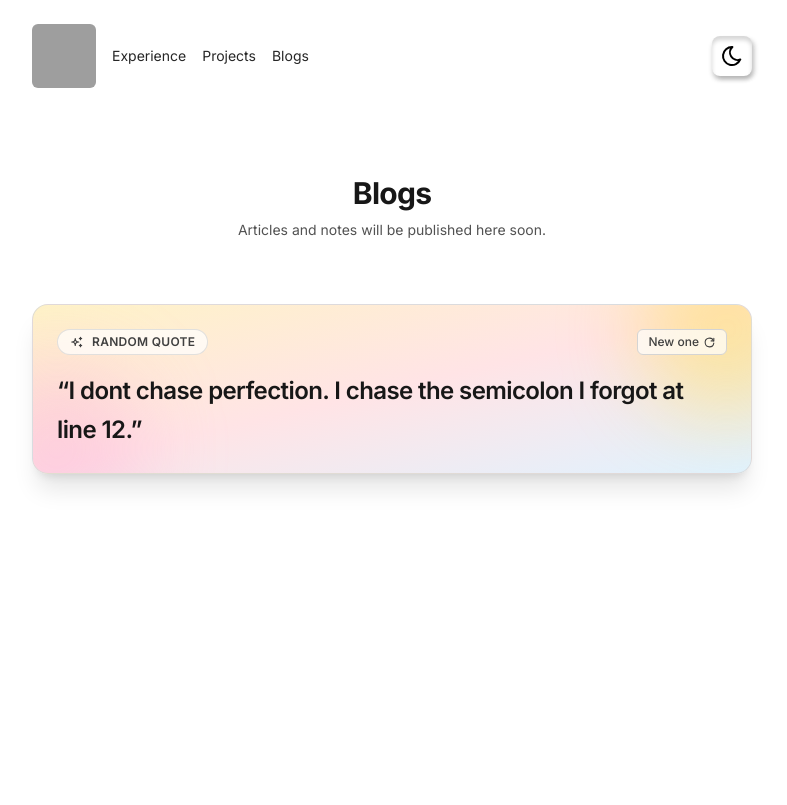
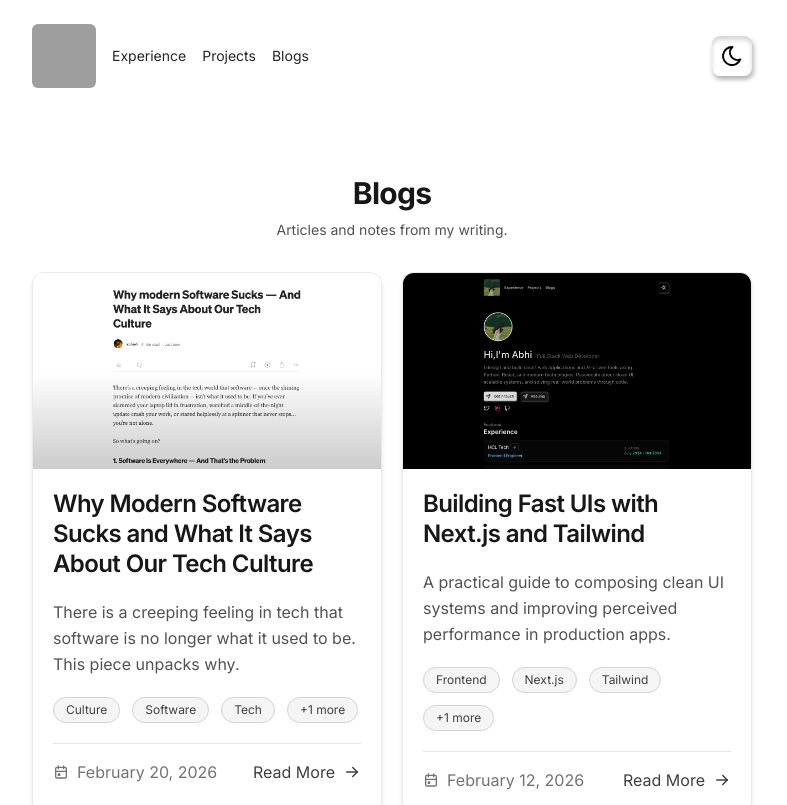
Before and after one commit to abhishektumula/profile.new, a Next.js app: page /blogs in a window 1280 px wide. Shown: the top 805 px of the page, without its empty margins (248-1035 px from the left). Built offline with nearby package versions, Linux system fonts and the light colour scheme; grey boxes are pictures that could not be loaded.

Commit message:
final section 2: design improvements and bug fixes

```diff
--- a/src/app/blogs/page.tsx
+++ b/src/app/blogs/page.tsx
@@ -1,8 +1,41 @@
+import Image from "next/image";
 import { Container } from "@/components/container";
 import { NavBar } from "@/components/navbar";
 import { RandomQuoteCard } from "@/components/random-quote-card";
+import { IconArrowRight, IconCalendarEvent } from "@tabler/icons-react";
 
 export default function BlogsPage() {
+  const blogPosts = [
+    {
+      title:
+        "Why Modern Software Sucks and What It Says About Our Tech Culture",
+      href: "https://medium.com/@abhishektumula.in/why-modern-software-sucks-and-what-it-says-about-our-tech-culture-63704acc8dfa",
+      cover: "/download.png",
+      excerpt:
+        "There is a creeping feeling in tech that software is no longer what it used to be. This piece unpacks why.",
+      tags: ["Culture", "Software", "Tech", "+1 more"],
+      date: "February 20, 2026",
+    },
+    {
+      title: "Building Fast UIs with Next.js and Tailwind",
+      href: "https://medium.com/",
+      cover: "/demo.png",
+      excerpt:
+        "A practical guide to composing clean UI systems and improving perceived performance in production apps.",
+      tags: ["Frontend", "Next.js", "Tailwind", "+1 more"],
+      date: "February 12, 2026",
+    },
+    {
+      title: "What I Learned from Shipping Side Projects",
+      href: "https://medium.com/",
+      cover: "/demo.png",
+      excerpt:
+        "Lessons on scope, iteration speed, and building products people actually use.",
+      tags: ["Projects", "Product", "Career", "+1 more"],
+      date: "January 31, 2026",
+    },
+  ];
+
   return (
     <div className="w-full min-h-screen bg-white dark:bg-black text-black dark:text-white">
       <Container className="min-h-screen">
@@ -13,8 +46,64 @@ export default function BlogsPage() {
               Blogs
             </h1>
             <p className="pt-2 text-sm leading-relaxed text-neutral-600 dark:text-neutral-300">
-              Articles and notes will be published here soon.
+              Articles and notes from my writing.
             </p>
+          </div>
+        </section>
+        <section className="w-full px-4 pb-6 sm:px-6 sm:pb-8">
+          <div className="grid grid-cols-1 gap-5 sm:grid-cols-2">
+            {blogPosts.map((blogPost) => (
+              <article
+                key={blogPost.title}
+                className="w-full overflow-hidden rounded-xl border border-neutral-200/80 bg-white/80 shadow-md transition duration-300 hover:shadow-xl dark:border-neutral-800 dark:bg-neutral-950/70"
+              >
+                <div className="relative aspect-[16/9] w-full overflow-hidden bg-neutral-100 dark:bg-neutral-900">
+                  <Image
+                    src={blogPost.cover}
+                    alt={blogPost.title}
+                    fill
+                    className="object-cover"
+                    sizes="(max-width: 768px) 100vw, 50vw"
+                  />
+                  <div className="pointer-events-none absolute inset-0 bg-gradient-to-t from-black/20 via-transparent to-transparent dark:from-black/40" />
+                </div>
+                <div className="space-y-5 p-4 sm:p-5">
+                  <h2 className="text-2xl font-semibold leading-tight tracking-tight text-neutral-900 dark:text-neutral-100">
+                    {blogPost.title}
+                  </h2>
+                  <p className="max-w-2xl text-base leading-relaxed text-neutral-600 dark:text-neutral-300">
+                    {blogPost.excerpt}
+                  </p>
+                  <div className="flex flex-wrap gap-3">
+                    {blogPost.tags.map((tag) => (
+                      <span
+                        key={tag}
+                        className="rounded-2xl border border-neutral-300 bg-neutral-100 px-3 py-1 text-xs text-neutral-700 dark:border-neutral-700 dark:bg-neutral-900 dark:text-neutral-200"
+                      >
+                        {tag}
+                      </span>
+                    ))}
+                  </div>
+                  <div className="flex items-center justify-between gap-4 border-t border-neutral-200 pt-4 dark:border-neutral-800">
+                    <div className="inline-flex items-center gap-2 text-neutral-500 dark:text-neutral-400">
+                      <IconCalendarEvent size={16} />
+                      <span className="text-sm sm:text-base">
+                        {blogPost.date}
+                      </span>
+                    </div>
+                    <a
+                      href={blogPost.href}
+                      target="_blank"
+                      rel="noopener noreferrer"
+                      className="inline-flex items-center gap-2 text-base text-neutral-700 transition hover:text-neutral-900 dark:text-neutral-300 dark:hover:text-white"
+                    >
+                      Read More
+                      <IconArrowRight size={18} />
+                    </a>
+                  </div>
+                </div>
+              </article>
+            ))}
           </div>
         </section>
         <RandomQuoteCard />
--- a/src/components/Home/setup-section.tsx
+++ b/src/components/Home/setup-section.tsx
@@ -34,7 +34,7 @@ export const SetupSection = () => {
           </p>
           <Link
             href="/gear"
-            className="mt-4 inline-flex items-center gap-1 rounded-md border border-neutral-300 px-3 py-1.5 text-xs font-medium text-neutral-800 transition hover:bg-neutral-100 dark:border-neutral-700 dark:text-neutral-100 dark:hover:bg-neutral-900 cursor-not-allowed"
+            className="mt-4 inline-flex items-center gap-1 rounded-md border border-neutral-300 px-3 py-1.5 text-xs font-medium text-neutral-800 transition hover:bg-neutral-100 dark:border-neutral-700 dark:text-neutral-100 dark:hover:bg-neutral-900 cursor-pointer"
           >
             Open Gear
             <IconExternalLink size={13} />
@@ -58,7 +58,7 @@ export const SetupSection = () => {
             href={"https://github.com/abhishektumula/dotfiles.git"}
             target="_blank"
             rel="noreferrer"
-            className="mt-4 inline-flex items-center gap-1 rounded-md border border-neutral-300 px-3 py-1.5 text-xs font-medium text-neutral-800 transition hover:bg-neutral-100 dark:border-neutral-700 dark:text-neutral-100 dark:hover:bg-neutral-900 cursor-not-allowed"
+            className="mt-4 inline-flex items-center gap-1 rounded-md border border-neutral-300 px-3 py-1.5 text-xs font-medium text-neutral-800 transition hover:bg-neutral-100 dark:border-neutral-700 dark:text-neutral-100 dark:hover:bg-neutral-900 cursor-pointer"
           >
             Open Terminal Setup
             <IconExternalLink size={13} />
@@ -83,7 +83,7 @@ export const SetupSection = () => {
               href={"https://github.com/abhishektumula/dotfiles.git"}
               target="_blank"
               rel="noreferrer"
-              className="inline-flex items-center gap-1 rounded-md border border-neutral-300 px-3 py-1.5 text-xs font-medium text-neutral-800 transition hover:bg-neutral-100 dark:border-neutral-700 dark:text-neutral-100 dark:hover:bg-neutral-900 cursor-not-allowed"
+              className="inline-flex items-center gap-1 rounded-md border border-neutral-300 px-3 py-1.5 text-xs font-medium text-neutral-800 transition hover:bg-neutral-100 dark:border-neutral-700 dark:text-neutral-100 dark:hover:bg-neutral-900 cursor-pointer"
             >
               Terminal Setup Repo
               <IconExternalLink size={13} />
--- a/src/components/random-quote-card.tsx
+++ b/src/components/random-quote-card.tsx
@@ -1,21 +1,23 @@
 "use client";
 
 import { IconReload, IconSparkles } from "@tabler/icons-react";
-import { useMemo, useState } from "react";
+import { useState } from "react";
 import { funnyNonsenseQuotes } from "@/lib/quotes";
 
 const randomQuote = () =>
   funnyNonsenseQuotes[Math.floor(Math.random() * funnyNonsenseQuotes.length)];
 
 export const RandomQuoteCard = () => {
-  const initialQuote = useMemo(() => randomQuote(), []);
-  const [quote, setQuote] = useState<string>(initialQuote);
+  const [quote, setQuote] = useState<string>(funnyNonsenseQuotes[0]);
 
   return (
     <section className="w-full px-4 sm:px-6 pt-6 sm:pt-8 pb-10">
-      <div className="relative overflow-hidden rounded-2xl border border-neutral-300/70 bg-gradient-to-br from-amber-100 via-rose-100 to-sky-100 p-5 shadow-xl dark:border-neutral-700/80 dark:from-neutral-900 dark:via-slate-900 dark:to-neutral-950 sm:p-6">
-        <div className="pointer-events-none absolute -top-16 -right-16 h-44 w-44 rounded-full bg-yellow-300/35 blur-2xl dark:bg-cyan-500/25" />
-        <div className="pointer-events-none absolute -bottom-16 -left-16 h-44 w-44 rounded-full bg-pink-300/35 blur-2xl dark:bg-rose-500/25" />
+      <div className="relative overflow-hidden rounded-2xl border border-neutral-300/70 bg-neutral-700/20 dark:bg-neutral-400/20  p-5 shadow-xl dark:border-neutral-700/80 dark:from-neutral-900 dark:via-slate-900 dark:to-neutral-950 sm:p-6">
+        {/* bg-gradient-to-br from-amber-100 via-rose-100 to-sky-100  */}
+        <div className="pointer-events-none absolute -top-16 -right-16 h-44 w-44 rounded-full" />
+        {/*  bg-yellow-300/35 blur-2xl dark:bg-cyan-500/25 */}
+        <div className="pointer-events-none absolute -bottom-16 -left-16 h-44 w-44 rounded-full " />
+        {/* bg-pink-300/35 blur-2xl dark:bg-rose-500/25 */}
 
         <div className="relative">
           <div className="flex items-center justify-between gap-2">
--- a/src/lib/quotes.tsx
+++ b/src/lib/quotes.tsx
@@ -1,14 +1,56 @@
 export const funnyNonsenseQuotes: string[] = [
-  "I debugged for three hours and the bug was emotionally attached to production.",
-  "My code is clean, my desk is not, and one of them is lying.",
-  "I trained an AI to write tests. It asked for therapy on day two.",
-  "If this works first try, we are legally required to act surprised.",
-  "I dont chase perfection. I chase the semicolon I forgot at line 12.",
-  "The feature is complete, except for behavior, logic, and reality.",
-  "My app is fully responsive. It responds with errors on all devices.",
-  "I wrote scalable architecture, then scaled my coffee intake to match.",
-  "There is no cloud. Just someone else's computer judging your commits.",
-  "I fixed one bug and unlocked three side quests.",
-  "Documentation is just fan fiction until the code agrees.",
-  "I deployed on Friday to feel something.",
+  "Discipline today creates the freedom you dream of tomorrow.",
+  "Small progress every day builds unstoppable confidence.",
+  "Consistency turns ordinary effort into extraordinary results.",
+  "Focus on growth, not perfection.",
+  "Your future is built by what you do daily.",
+  "Stay patient. Stay consistent. Stay humble.",
+  "Great things take time — keep going.",
+  "Your only competition is who you were yesterday.",
+  "Hard days create strong minds.",
+  "Keep showing up even when no one is watching.",
+  "Dream big. Start small. Act now.",
+  "Success begins with self-belief.",
+  "Do it with passion or not at all.",
+  "The version of you that succeeds is built daily.",
+  "Make yourself proud.",
+  "Your mindset shapes your reality.",
+  "Stay focused. Your time is coming.",
+  "Progress, not excuses.",
+  "Be stronger than your strongest excuse.",
+  "Growth begins at the end of comfort.",
+
+  // Spiritual + philosophical (neutral)
+  "Do your work with full heart and let results follow.",
+  "Detach from outcomes, focus on effort.",
+  "Peace comes when expectations reduce.",
+  "A calm mind creates a powerful life.",
+  "What you think, you become.",
+  "Master the mind and you master life.",
+  "Silence strengthens clarity.",
+  "Patience and persistence shape destiny.",
+  "Inner peace is the real success.",
+  "Control actions, not outcomes.",
+  "When intention is pure, paths become clear.",
+  "Balance in mind brings balance in life.",
+  "Self-control is true strength.",
+  "Purpose gives direction to effort.",
+  "Clarity comes from discipline.",
+  "Act without fear. Learn without ego.",
+  "Still mind. Strong actions.",
+  "Detach from worry. Attach to effort.",
+  "Your duty is effort, not overthinking results.",
+  "Stay steady in success and failure.",
+
+  // Short website UI quotes
+  "Built with purpose.",
+  "Driven by discipline.",
+  "Create. Improve. Repeat.",
+  "Focus. Build. Grow.",
+  "Consistency wins.",
+  "Calm mind. Strong life.",
+  "Progress every day.",
+  "Dream. Work. Achieve.",
+  "Stay grounded. Aim high.",
+  "Evolve daily.",
 ];
```
Also changed, not shown: src/components/Home/handels.tsx (+8 -7 lines), public/Screenshot 2026-02-19 at 7.38.10 PM.png (added), public/download.png (added).
